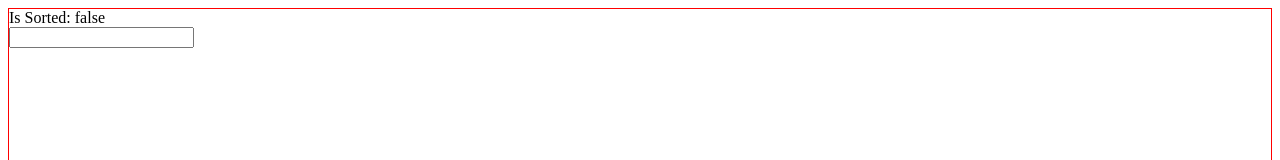
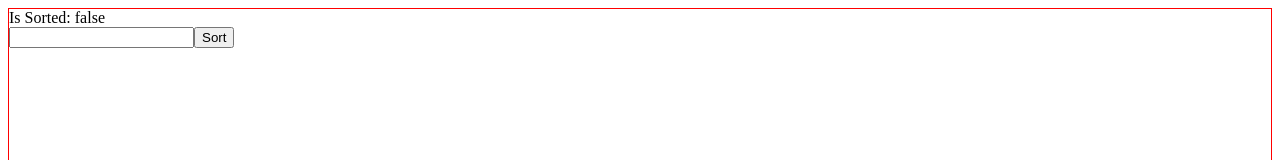
Before and after one commit to Fals3Android/sorting-machine, a React app: page / in a window 1280 px wide. Shown: the top 160 px of the page. Built offline with nearby package versions, Linux system fonts and the light colour scheme.

Commit message:
Test commit

```diff
--- a/src/view.tsx
+++ b/src/view.tsx
@@ -10,6 +10,7 @@ export function View() {
         <div className="numbers-sandbox">
             <div>Is Sorted: {`${isSorted}`}</div>
             <input type="text" onChange={(event) => sendToSorter({ type: "START", value: event.target.value })} />
+            <button>Sort</button>
             <div className="numbers-container">
                 {input.map((num, v) => <div key={v} className="box">{num}</div>)}
             </div>
```
